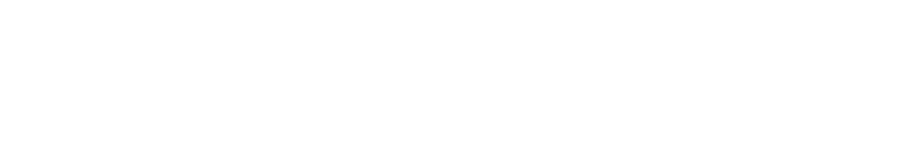
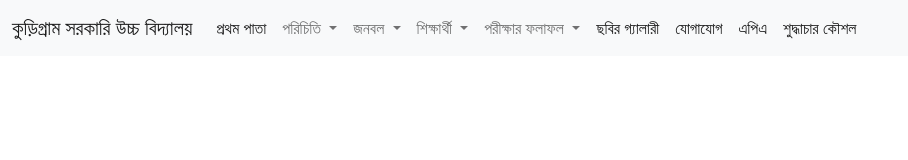
Before and after one commit to Marzan-Bin-Rahman/kghsk, a plain HTML site: page index.html in a window 1280 px wide. Shown: the whole page, without its empty margins (0-908 px from the left). Drawn offline with nearby package versions, Linux system fonts and the light colour scheme.

Commit message:
nav done

```diff
--- a/index.html
+++ b/index.html
@@ -10,9 +10,69 @@
 </head>
 <body>
     <header>
-
+        <nav class="navbar navbar-expand-lg navbar-light bg-light">
+            <div class="container-fluid">
+              <a class="navbar-brand" href="#">কুড়িগ্রাম সরকারি উচ্চ বিদ্যালয় </a>
+              <button class="navbar-toggler" type="button" data-bs-toggle="collapse" data-bs-target="#navbarSupportedContent" aria-controls="navbarSupportedContent" aria-expanded="false" aria-label="Toggle navigation">
+                <span class="navbar-toggler-icon"></span>
+              </button>
+              <div class="collapse navbar-collapse" id="navbarSupportedContent">
+                <ul class="navbar-nav me-auto mb-2 mb-lg-0">
+                  <li class="nav-item">
+                    <a class="nav-link active" aria-current="page" href="#">প্রথম পাতা</a>
+                  </li>
+                  </li>
+                  <li class="nav-item dropdown">
+                    <a class="nav-link dropdown-toggle" href="#" id="navbarDropdown" role="button" data-bs-toggle="dropdown" aria-expanded="false">
+                        পরিচিতি
+                    </a>
+                    <ul class="dropdown-menu" aria-labelledby="navbarDropdown">
+                      <li><a class="dropdown-item" href="#">এক নজরে পরিচিতি</a></li>
+                      <li><a class="dropdown-item" href="#">সংক্ষিপ্ত ইতিহাস</a></li>
+                    </ul>
+                  <li class="nav-item dropdown">
+                    <a class="nav-link dropdown-toggle" href="#" id="navbarDropdown" role="button" data-bs-toggle="dropdown" aria-expanded="false">
+                        জনবল
+                    </a>
+                    <ul class="dropdown-menu" aria-labelledby="navbarDropdown">
+                      <li><a class="dropdown-item" href="#">শিক্ষক শিক্ষিকা</a></li>
+                      <li><a class="dropdown-item" href="#">কর্মচারী</a></li>
+                    </ul>
+                  <li class="nav-item dropdown">
+                    <a class="nav-link dropdown-toggle" href="#" id="navbarDropdown" role="button" data-bs-toggle="dropdown" aria-expanded="false">
+                        শিক্ষার্থী
+                    </a>
+                    <ul class="dropdown-menu" aria-labelledby="navbarDropdown">
+                      <li><a class="dropdown-item" href="#">অধ্যায়নরত শিক্ষার্থীর সংখ্যা</a></li>
+                      <li><a class="dropdown-item" href="#">অধ্যায়নরত শিক্ষার্থীর তালিকা</a></li>
+                      <li><a class="dropdown-item" href="#">ডিজিটাল হাজিরার তথ্য</a></li>
+                    </ul>
+                  <li class="nav-item dropdown">
+                    <a class="nav-link dropdown-toggle" href="#" id="navbarDropdown" role="button" data-bs-toggle="dropdown" aria-expanded="false">
+                        পরীক্ষার ফলাফল
+                    </a>
+                    <ul class="dropdown-menu" aria-labelledby="navbarDropdown">
+                      <li><a class="dropdown-item" href="#">পাবলিক পরীক্ষা</a></li>
+                      <li><a class="dropdown-item" href="#">বিদ্যালয়ের অভ্যন্তরীণ পরীক্ষা</a></li>
+                    </ul>
+                  </li>
+                  <li class="nav-item">
+                    <a class="nav-link active" aria-current="page" href="#">ছবির গ্যালারী</a>
+                  </li>
+                  <li class="nav-item">
+                    <a class="nav-link active" aria-current="page" href="#">যোগাযোগ</a>
+                  </li>
+                  <li class="nav-item">
+                    <a class="nav-link active" aria-current="page" href="#">এপিএ</a>
+                  </li>
+                  <li class="nav-item">
+                    <a class="nav-link active" aria-current="page" href="#">শুদ্ধাচার কৌশল</a>
+                  </li>
+                </ul>
+              </div>
+            </div>
+          </nav>
     </header>
-
 
 
 
```
